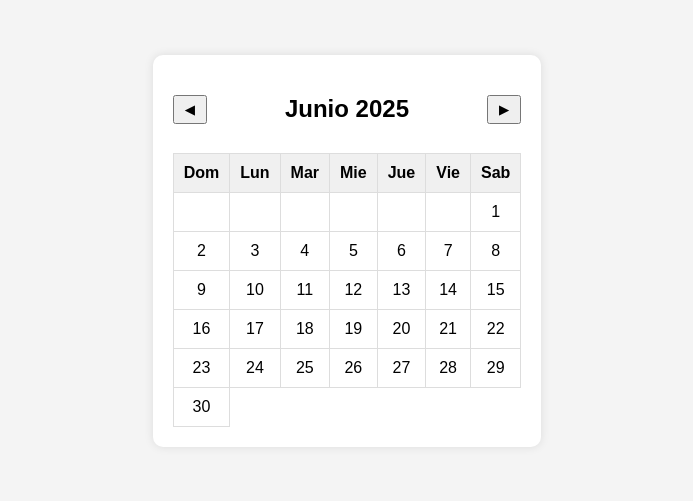
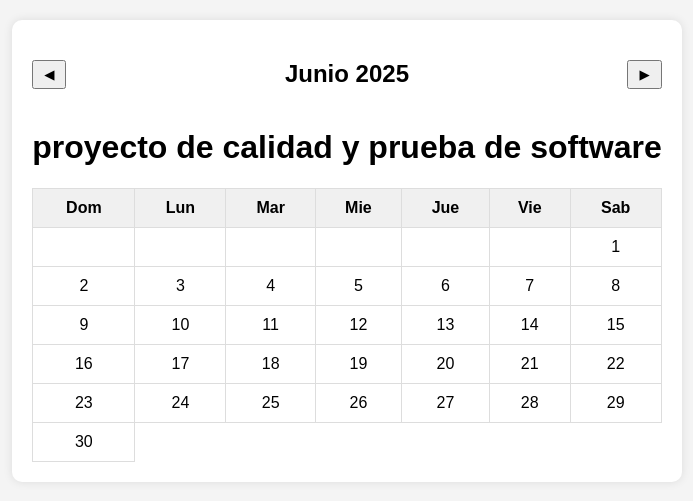
Before and after one commit to Odig0/hospital_frontend, a plain HTML site: page public/index.html in a window 1280 px wide. Shown: the part 157-658 px from the top of the page, without its empty margins (293-986 px from the left). Drawn offline with Linux system fonts and the light colour scheme.

Commit message:
se cambio el html

```diff
--- a/public/index.html
+++ b/public/index.html
@@ -55,7 +55,9 @@
       <button id="next">▶</button>
     </div>
     <table id="calendar-body">
-      <!-- Se llenará con JS -->
+
+      <h1>proyecto de calidad y prueba de software</h1>
+
     </table>
   </div>
 
```
